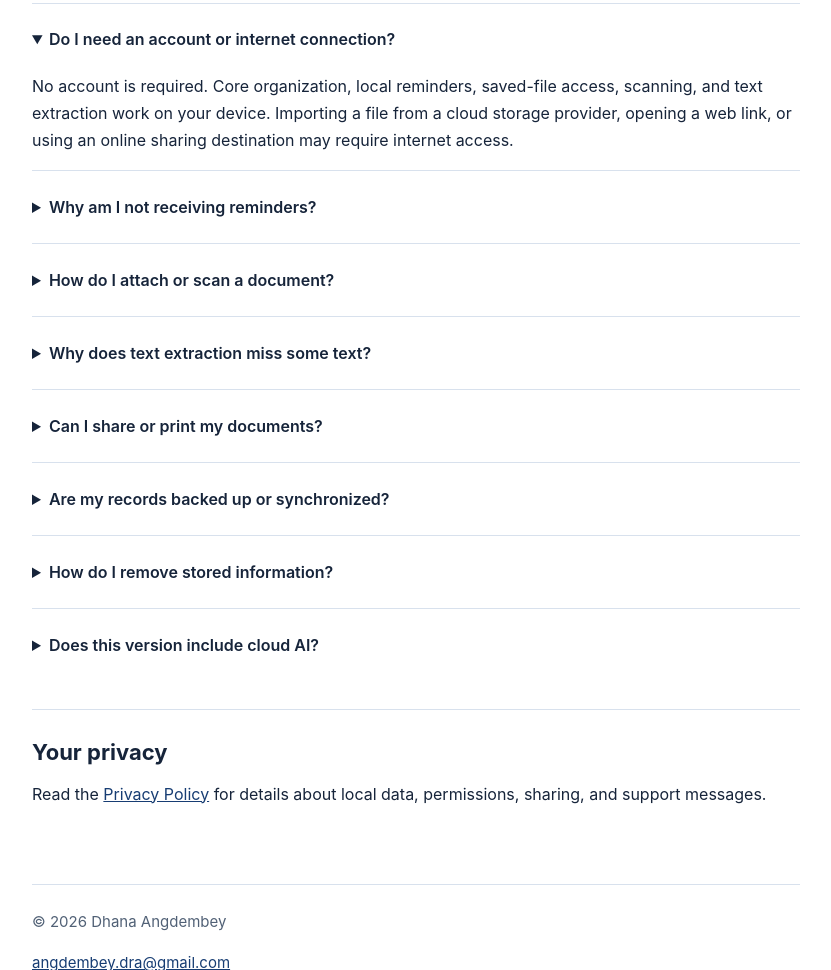
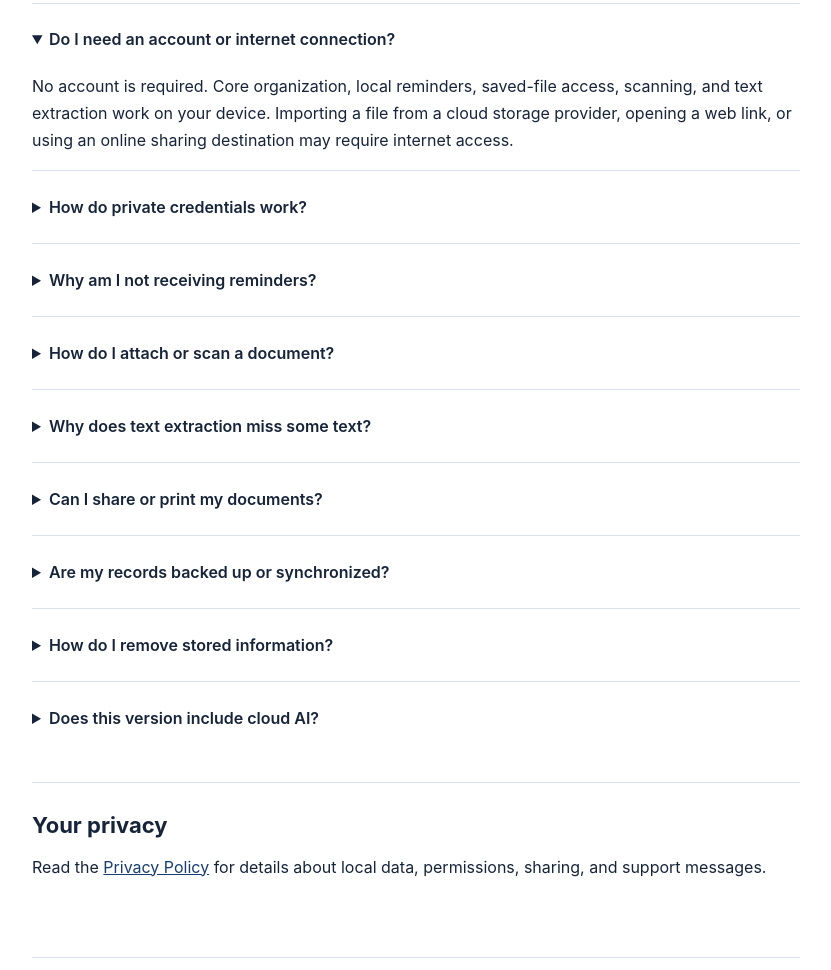
Before and after one commit to Angdembey/ai-life-assistant-site, a plain HTML site: page docs/support/index.html in a window 1280 px wide. Shown: the part 863-1833 px from the top of the page, without its empty margins (224-1055 px from the left). Drawn offline with Linux system fonts and the light colour scheme.

Commit message:
Explain device-only credential protection and deletion for build 3

```diff
--- a/docs/support/index.html
+++ b/docs/support/index.html
@@ -16,6 +16,7 @@
 <section><h2>Getting started</h2><ol><li>Open <strong>Add</strong> and save an Item with a title, category, notes, or important dates.</li><li>Open the Item to attach files or photos, scan documents or codes, and add reminders.</li><li>Use <strong>My Stuff</strong> to browse records, <strong>Today</strong> to see reminders, and <strong>Search</strong> to find Items and attachment text.</li></ol></section>
 <section><h2>Common questions</h2>
 <details open><summary>Do I need an account or internet connection?</summary><p>No account is required. Core organization, local reminders, saved-file access, scanning, and text extraction work on your device. Importing a file from a cloud storage provider, opening a web link, or using an online sharing destination may require internet access.</p></details>
+<details><summary>How do private credentials work?</summary><p>In build 3, open Settings → Private credentials. Set an iPhone passcode first, then unlock with Face ID or the device passcode. Save, edit, or delete credentials here; keep passwords out of ordinary notes. This area locks when you leave or switch away from the app. Credentials stay in this device’s Keychain, with no app cloud sync or recovery service. Delete entries here before uninstalling and keep another safe copy.</p></details>
 <details><summary>Why am I not receiving reminders?</summary><p>Check Settings → Notifications → LifeAssist-AI and allow notifications. Also check your Focus settings, notification delivery settings, and the reminder date and time. Reminders remain visible inside the app even if alerts are disabled.</p></details>
 <details><summary>How do I attach or scan a document?</summary><p>Open an Item and choose the appropriate attachment action: Files, Photos, Camera, or document scanning. Allow camera or photo access when requested for the feature you choose. Canceling a picker or scan should return you to the Item.</p></details>
 <details><summary>Why does text extraction miss some text?</summary><p>Use a clear, well-lit image with readable text. Recognition may make mistakes; check extracted text against the original. Imported PDFs need embedded text for PDF text extraction. An image-only imported PDF may return no text; scanning the original document or importing its pages as images allows image recognition.</p></details>
```
